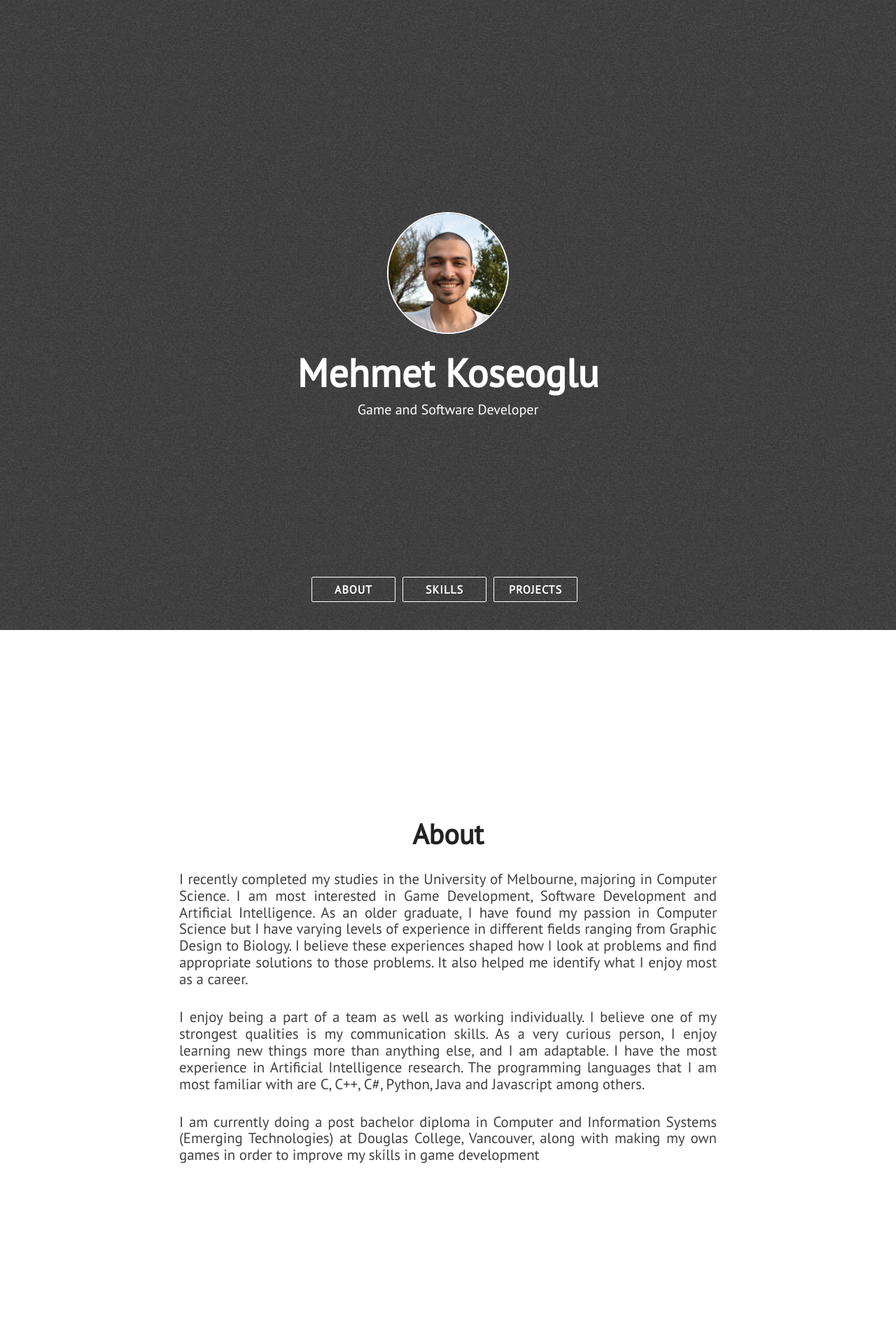
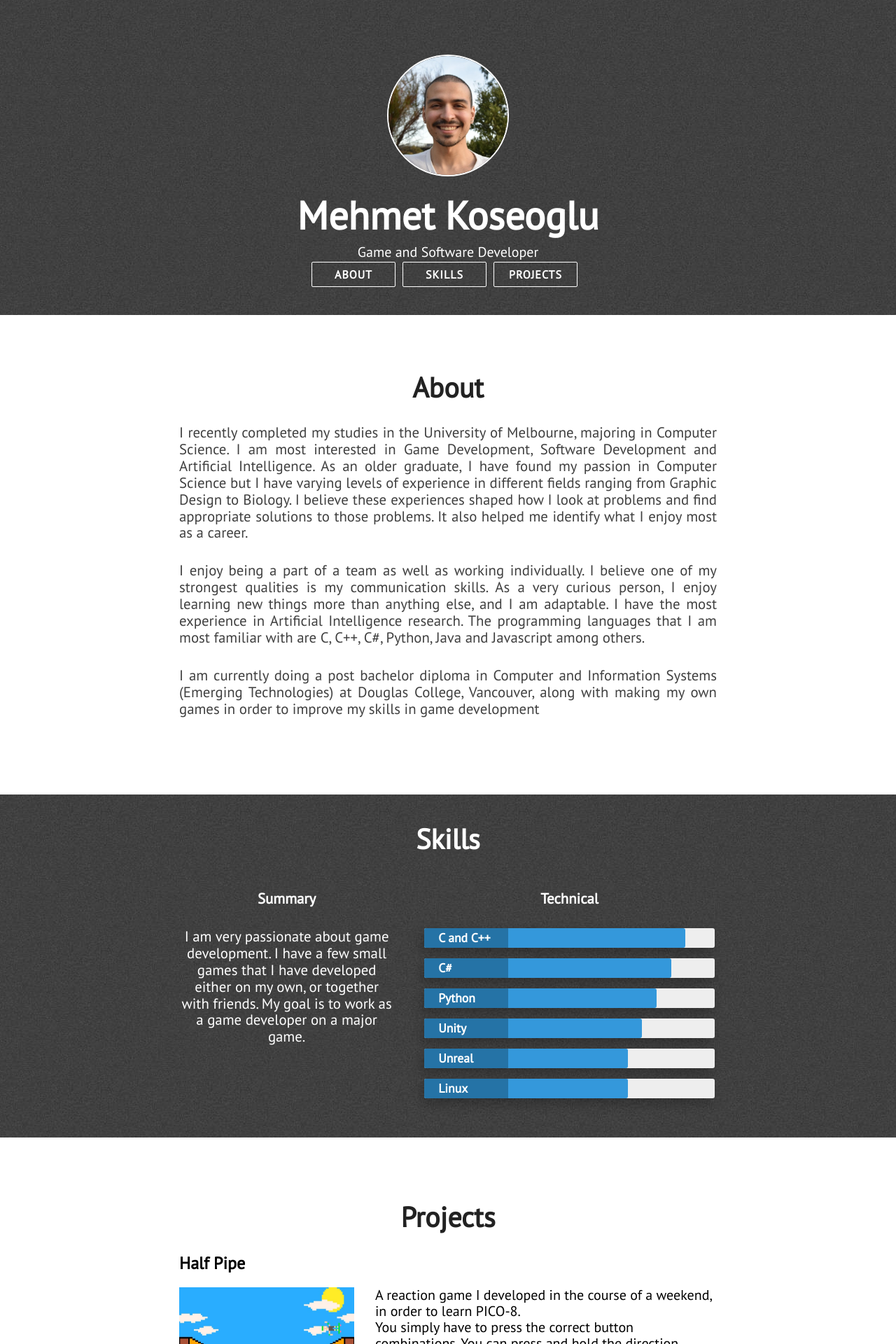
Before and after one commit to mkoseoglu091/mkoseoglu091.github.io, a Jekyll site: the page built from index.html, in a window 1280 px wide. Shown: the top 1920 px of the page at 70% size. Built offline with Jekyll 4.4.1, drawn with Linux system fonts in a browser that asks for light colours; nearby versions of some CDN libraries.

Commit message:
Update main.css

```diff
--- a/assets/css/main.css
+++ b/assets/css/main.css
@@ -12,7 +12,7 @@ img {
 .head {
 
   color: #fff;
-  min-height: 100vh;
+  min-height: 50vh;
 
   display: -webkit-box;
 
@@ -166,7 +166,7 @@ img {
   max-width: 768px;
   margin: 60px auto;
   padding: 20px 0;
-  min-height: 100vh;
+  min-height: 50vh;
 
   display: -webkit-box;
 
```
